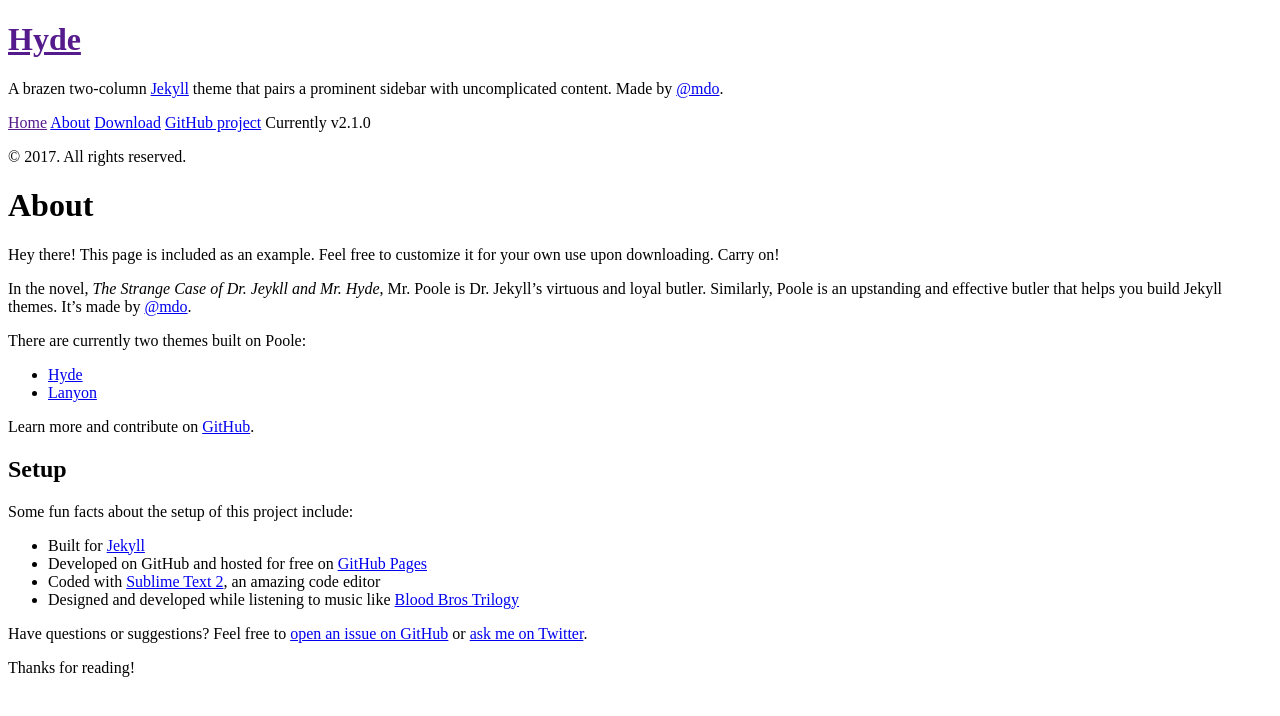
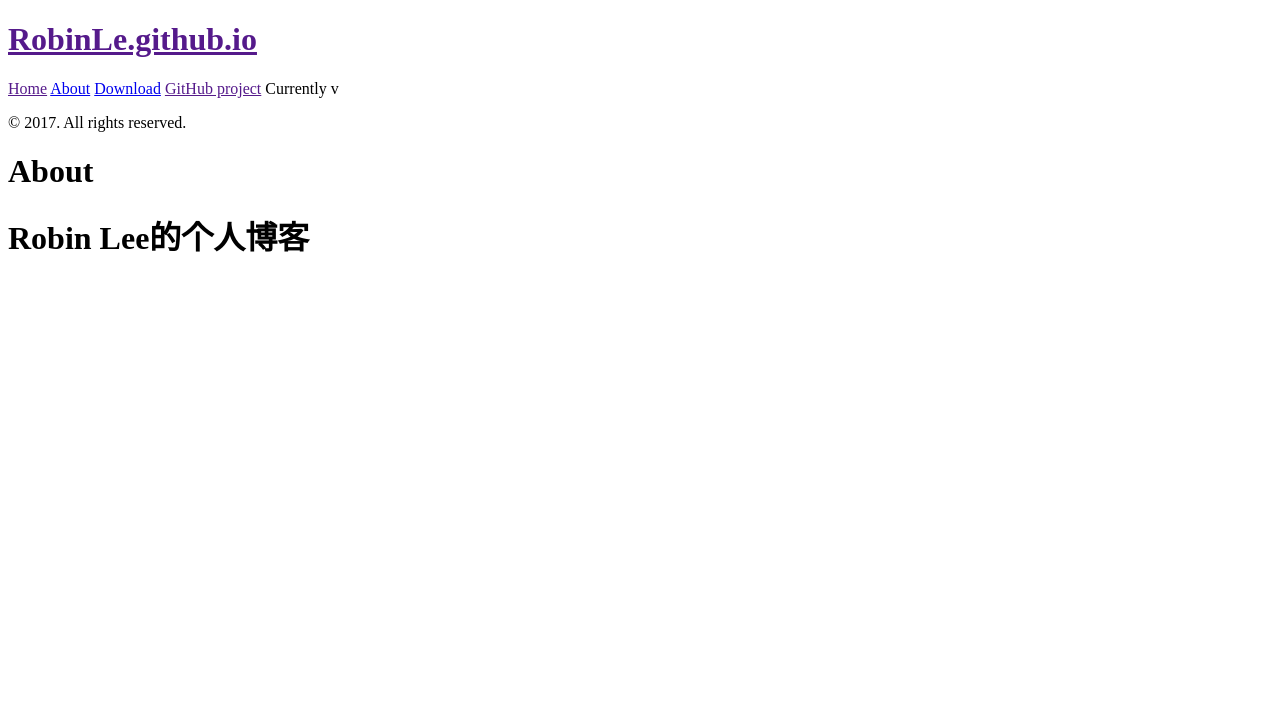
Before and after one commit to RobinLe/RobinLe.github.io, a Jekyll site: the page built from about.md, in a window 1280 px wide. Shown: the top 716 px of the page. Built offline with Jekyll 4.4.1, drawn with Linux system fonts in a browser that asks for light colours; Markdown is read by kramdown in place of the engine named in the settings.

```diff
--- a/_config.yml
+++ b/_config.yml
@@ -1,5 +1,5 @@
 # Dependencies
-markdown:         redcarpet
+# markdown:         redcarpet
 highlighter:      pygments
 
 # Permalinks
@@ -7,20 +7,20 @@ permalink:        pretty
 # relative_permalinks: true
 
 # Setup
-title:            Hyde
-tagline:          'A Jekyll theme'
-description:      'A brazen two-column <a href="http://jekyllrb.com" target="_blank">Jekyll</a> theme that pairs a prominent sidebar with uncomplicated content. Made by <a href="https://twitter.com/mdo" target="_blank">@mdo</a>.'
-url:              http://hyde.getpoole.com
-baseurl:          /
+# title:            Hyde
+# tagline:          'A Jekyll theme'
+# description:      'A brazen two-column <a href="http://jekyllrb.com" target="_blank">Jekyll</a> theme that pairs a prominent sidebar with uncomplicated content. Made by <a href="https://twitter.com/mdo" target="_blank">@mdo</a>.'
+# url:              http://hyde.getpoole.com
+# baseurl:          /
 
-author:
-  name:           'Mark Otto'
-  url:            https://twitter.com/mdo
+# author:
+#  name:           'Mark Otto'
+#  url:            https://twitter.com/mdo
 
 paginate:         5
 
 # Custom vars
-version:          2.1.0
+# version:          2.1.0
 
-github:
-  repo:           https://github.com/poole/hyde
+# github:
+#  repo:           https://github.com/poole/hyde
--- a/about.md
+++ b/about.md
@@ -3,28 +3,4 @@ layout: page
 title: About
 ---
 
-<p class="message">
-  Hey there! This page is included as an example. Feel free to customize it for your own use upon downloading. Carry on!
-</p>
-
-In the novel, *The Strange Case of Dr. Jeykll and Mr. Hyde*, Mr. Poole is Dr. Jekyll's virtuous and loyal butler. Similarly, Poole is an upstanding and effective butler that helps you build Jekyll themes. It's made by [@mdo](https://twitter.com/mdo).
-
-There are currently two themes built on Poole:
-
-* [Hyde](http://hyde.getpoole.com)
-* [Lanyon](http://lanyon.getpoole.com)
-
-Learn more and contribute on [GitHub](https://github.com/poole).
-
-## Setup
-
-Some fun facts about the setup of this project include:
-
-* Built for [Jekyll](http://jekyllrb.com)
-* Developed on GitHub and hosted for free on [GitHub Pages](https://pages.github.com)
-* Coded with [Sublime Text 2](http://sublimetext.com), an amazing code editor
-* Designed and developed while listening to music like [Blood Bros Trilogy](https://soundcloud.com/maddecent/sets/blood-bros-series)
-
-Have questions or suggestions? Feel free to [open an issue on GitHub](https://github.com/poole/issues/new) or [ask me on Twitter](https://twitter.com/mdo).
-
-Thanks for reading!
+# Robin Lee的个人博客
```
Also changed, not shown: _posts/2012-02-06-whats-jekyll.md (deleted, +0 -12 lines), _posts/2012-02-07-example-content.md (deleted, +0 -138 lines), _posts/2013-12-28-introducing-hyde.md (deleted, +0 -37 lines), LICENSE.md (deleted).
